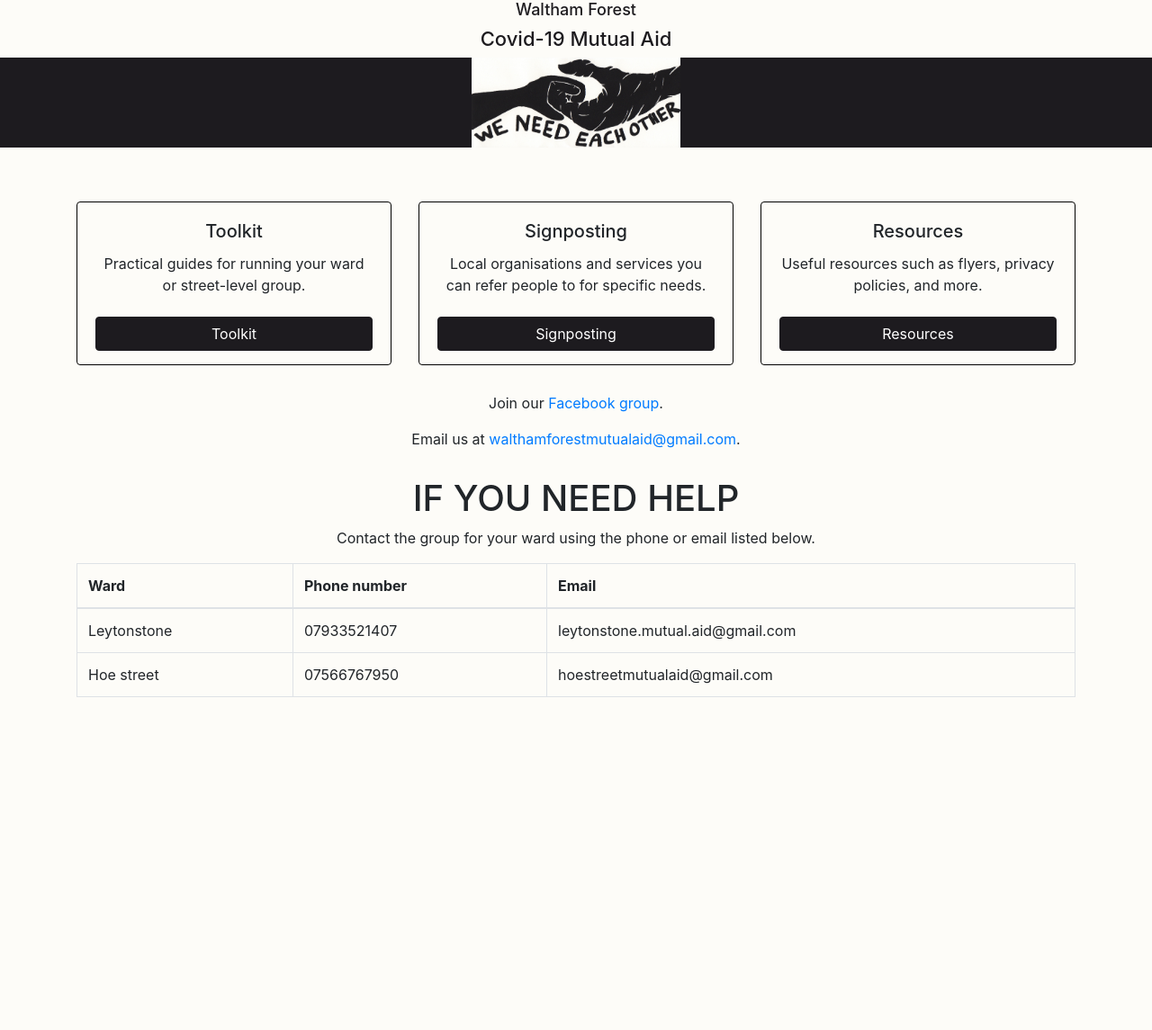
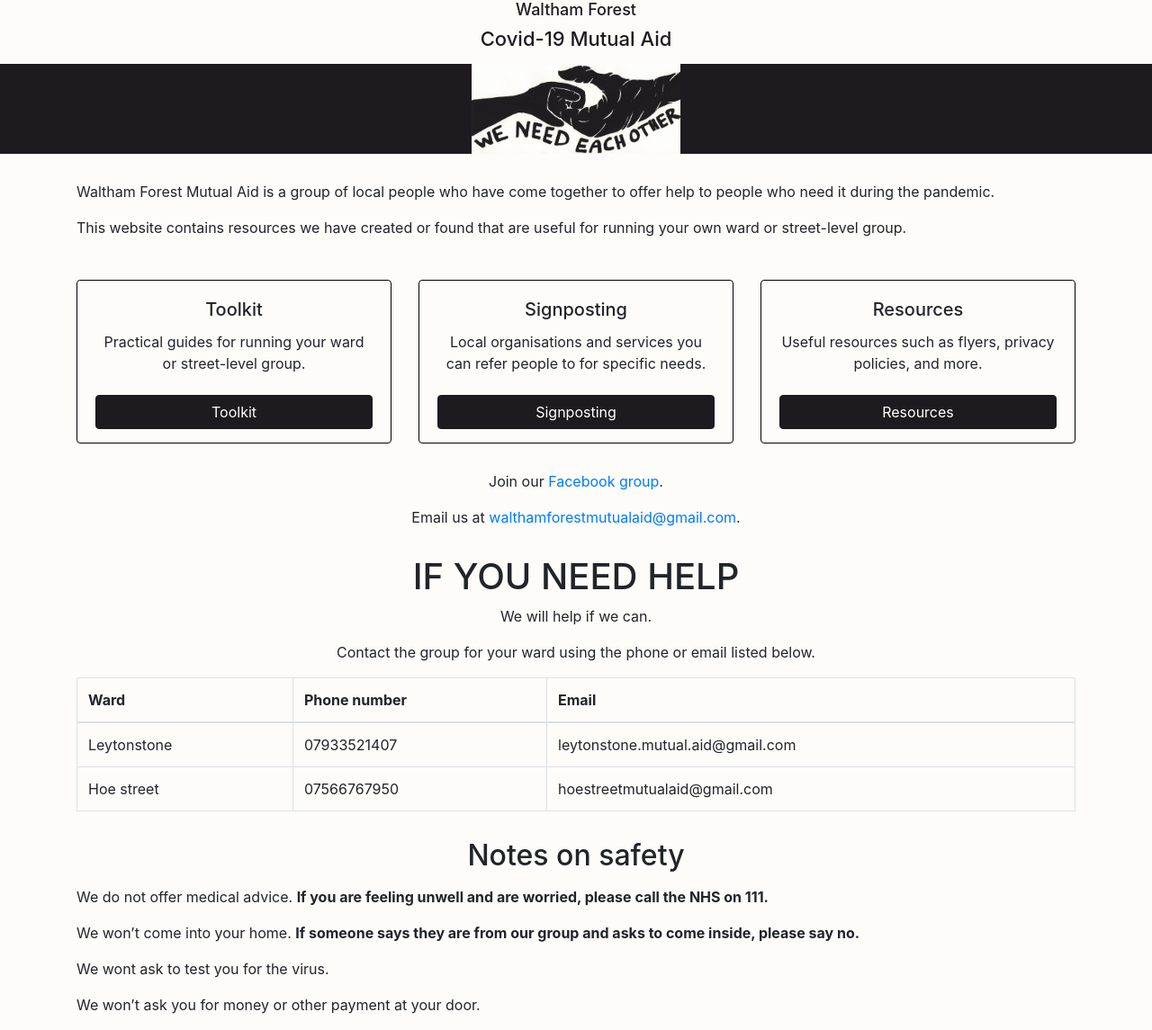
Before and after one commit to wfcovid19/wfcovid19.github.io, a Jekyll site: the page built from index.md, in a window 1280 px wide. Shown: the whole page at 90% size. Built offline with Jekyll 4.4.1, drawn with Linux system fonts in a browser that asks for light colours; before the commit the page ends 900 px from its top, so only the background shows below that.

Commit message:
extra notes

```diff
--- a/_layouts/default.html
+++ b/_layouts/default.html
@@ -75,8 +75,15 @@ body, .card {
   text-align: center;
   margin: 30px 0;
 }
+.ward-listings {
+  margin-bottom: 30px;
+}
 .ward-listings h1, .ward-listings p {
   text-align: center;
+}
+h2 {
+  text-align: center;
+  margin-bottom: 15px;
 }
 </style>
 
--- a/index.md
+++ b/index.md
@@ -1,6 +1,10 @@
 ---
 layout: default
 ---
+
+Waltham Forest Mutual Aid is a group of local people who have come together to offer help to people who need it during the pandemic.
+
+This website contains resources we have created or found that are useful for running your own ward or street-level group.
 
 <div class="card-deck">
   <div class="card">
@@ -48,7 +52,9 @@ Email us at <a href="mailto:walthamforestmutualaid@gmail.com">walthamforestmutua
 
 # IF YOU NEED HELP
 
-<p>Contact the group for your ward using the phone or email listed below.</p>
+We will help if we can.
+
+Contact the group for your ward using the phone or email listed below.
 
 <table class="table table-bordered">
 <thead>
@@ -72,3 +78,15 @@ Email us at <a href="mailto:walthamforestmutualaid@gmail.com">walthamforestmutua
 </tbody>
 </table>
 </div>
+
+## Notes on safety
+
+We do not offer medical advice.
+**If you are feeling unwell and are worried, please call the NHS on 111.**
+
+We won’t come into your home. **If someone says they are from our group and asks to come
+inside, please say no.**
+
+We wont ask to test you for the virus.
+
+We won’t ask you for money or other payment at your door.
```
